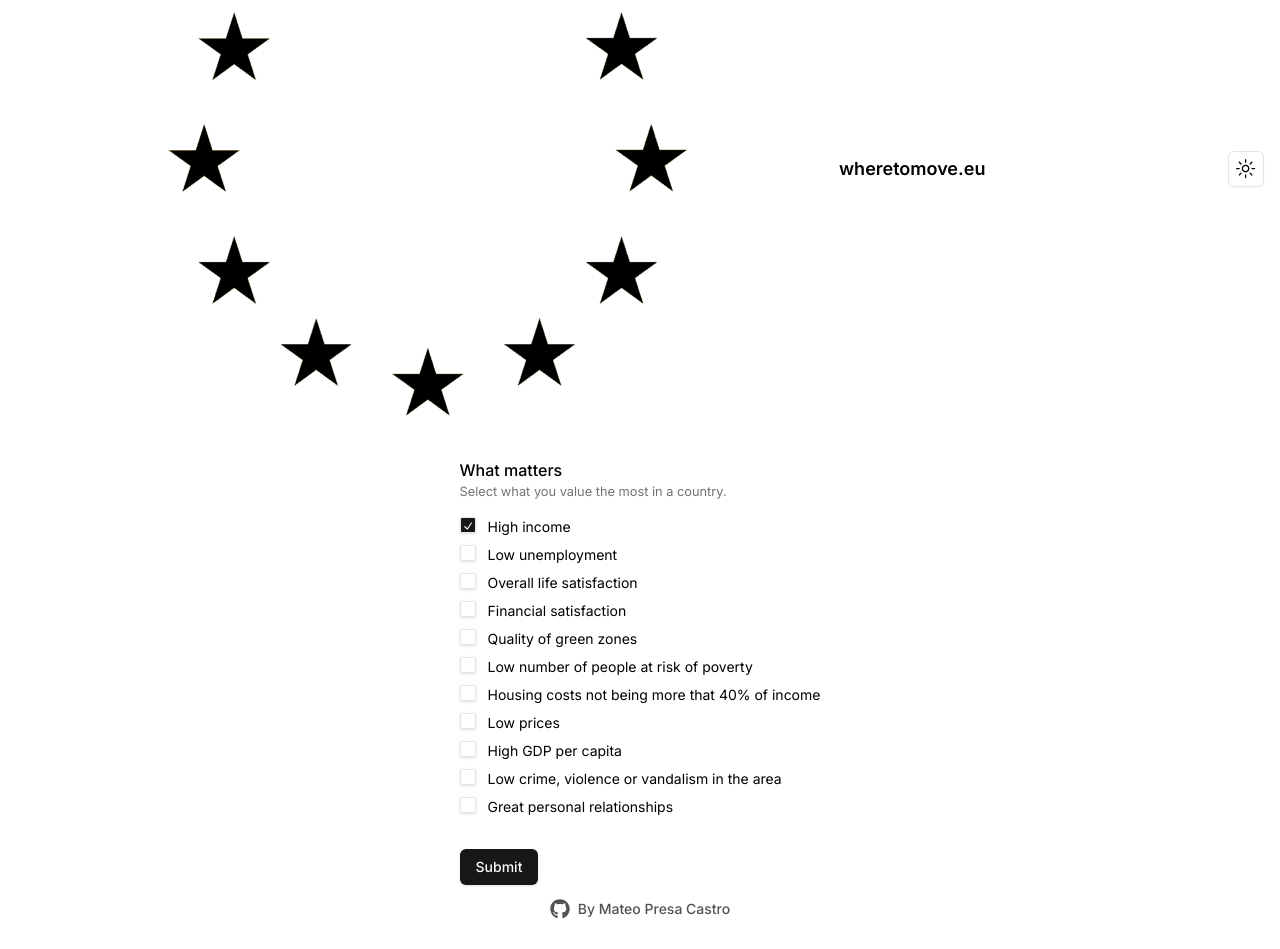
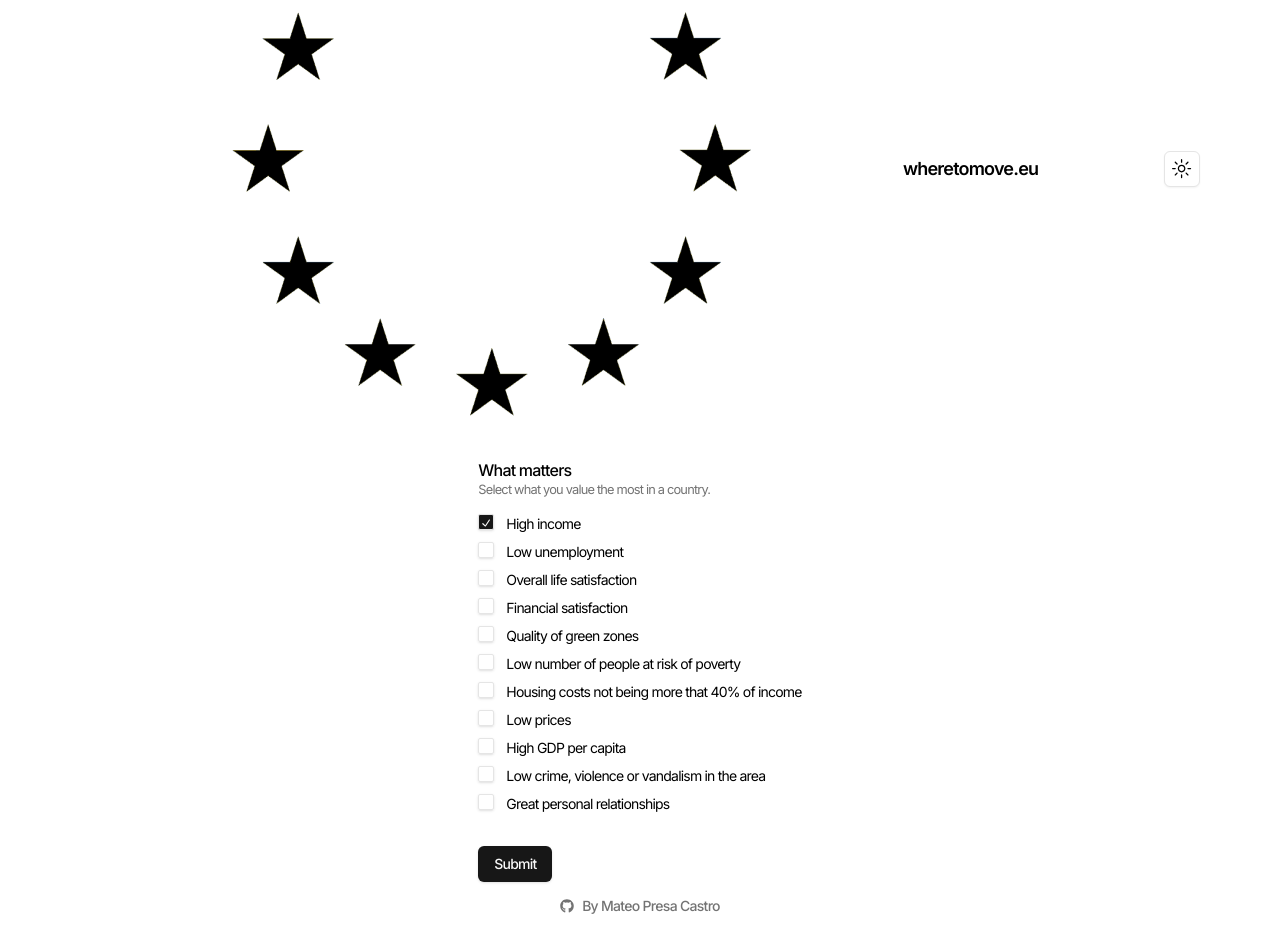
Before and after one commit to dynamic-calm/wheretomove.eu, a Next.js app: page /select in a window 1280 px wide. Shown: the part 120-1069 px from the top of the page. Built offline with nearby package versions, Linux system fonts and the light colour scheme.

Commit message:
results table

```diff
--- a/src/app/layout.tsx
+++ b/src/app/layout.tsx
@@ -1,8 +1,8 @@
 import "./globals.css";
 import { Inter as FontSans } from "next/font/google";
-import type { Metadata } from "next";
 import { SpeedInsights } from "@vercel/speed-insights/next";
 import { Analytics } from "@vercel/analytics/react";
+import type { Metadata } from "next";
 
 import { ThemeProvider } from "@/components/theme-provider";
 import { Toaster } from "@/components/ui/toaster";
@@ -29,7 +29,7 @@ export default function RootLayout({
     <html lang="en" className="scroll-smooth" suppressHydrationWarning>
       <body
         className={cn(
-          "bg-background flex min-h-screen flex-col overflow-x-hidden font-sans antialiased",
+          "bg-background flex min-h-screen flex-col overflow-x-hidden font-sans leading-tight tracking-tighter antialiased",
           fontSans.variable,
         )}
       >
--- a/src/app/page.tsx
+++ b/src/app/page.tsx
@@ -11,13 +11,13 @@ export default async function Home() {
 
   return (
     <div className="flex w-auto max-w-[22.5rem] flex-col items-center justify-between pt-10 md:max-w-[40rem]">
-      <div className="flex flex-col items-center justify-center gap-2 leading-tight tracking-tighter">
-        <h1 className="text-center text-3xl font-bold md:text-6xl">
+      <div className="flex flex-col items-center justify-center gap-2">
+        <h1 className="scroll-m-20 text-center text-4xl font-extrabold  lg:text-5xl">
           Where should I move?
         </h1>
-        <span className="max-w-[750px]text-lg text-neutral-500 sm:text-xl">
+        <p className="text-xl text-neutral-500">
           Discover your ideal country based on data.
-        </span>
+        </p>
         <Link href="/select" className="py-4">
           <Button>Get Started</Button>
         </Link>
@@ -28,8 +28,8 @@ export default async function Home() {
       >
         <DataTable columns={columns} data={data} />
       </div>
-      <div className="flex items-center justify-center pb-4 pt-6">
-        <p className="text-neutral-500 dark:text-neutral-300">
+      <div className="flex items-center justify-center">
+        <p className="text-neutral-500">
           Data powered by
         </p>
         <Link target="_blank" href="https://ec.europa.eu/eurostat">
--- a/src/components/footer.tsx
+++ b/src/components/footer.tsx
@@ -4,7 +4,7 @@ import { Button } from "./ui/button";
 
 export default function Footer() {
   return (
-    <footer className="flex h-10 items-center justify-center pt-6 pb-10">
+    <footer className="flex h-10 items-center justify-center pb-10 pt-6 ">
       <div className="flex w-96 max-w-2xl items-center justify-center text-xl">
         <Link
           target="_blank"
@@ -13,10 +13,10 @@ export default function Footer() {
           <Button
             variant="link"
             size="sm"
-            className="text-sm text-neutral-600 dark:text-neutral-600"
+            className="text-sm leading-tight tracking-tighter text-neutral-500"
           >
-            <FaGithub className="text-xl dark:text-neutral-500" />
-            <p className="pl-2">By Mateo Presa Castro</p>
+            <FaGithub className="text-x" />
+            <p className="pl-2 ">By Mateo Presa Castro</p>
           </Button>
         </Link>
       </div>
--- a/src/components/header.tsx
+++ b/src/components/header.tsx
@@ -7,9 +7,10 @@ import Link from "next/link";
 export default function Header() {
   return (
     <header className="sticky top-0 z-50 bg-white dark:bg-[#121212]">
-      <div className="flex w-screen items-center justify-between p-4 ">
+      <div className="mx-auto w-screen max-w-6xl">
+        <div className="flex items-center justify-between p-4">
           <Link href="/">
-          <div className="flex cursor-pointer items-center ">
+            <div className="flex cursor-pointer items-center">
               <Image
                 className="hidden w-auto dark:block"
                 src={euLight}
@@ -31,6 +32,7 @@ export default function Header() {
           </Link>
           <ModeToggle />
         </div>
+      </div>
     </header>
   );
 }
--- a/src/components/tables/full-data-columns.tsx
+++ b/src/components/tables/full-data-columns.tsx
@@ -8,7 +8,7 @@ import type { Country } from "@/lib/utils";
 export const columns: ColumnDef<Country>[] = [
   {
     accessorKey: "country",
-    header: "Country",
+    header: () => <p className="text-xs">Country</p>,
     enableHiding: false,
   },
   {
--- a/src/components/tables/results-columns.tsx
+++ b/src/components/tables/results-columns.tsx
@@ -8,13 +8,15 @@ type Result = ReturnType<typeof getScore>[number];
 
 export const columns: ColumnDef<Result>[] = [
   {
+    id: "position",
     accessorFn: (row) => row.position,
-    header: "Position",
+    header: () => <p className="text-xs">Position</p>,
     enableHiding: false,
   },
   {
+    id: "country",
     accessorKey: "country",
-    header: "Country",
+    header: () => <p className="text-xs">Country</p>,
     enableHiding: false,
   },
   {
--- a/src/components/tables/results.tsx
+++ b/src/components/tables/results.tsx
@@ -6,7 +6,7 @@ import { useState } from "react";
 import Link from "next/link";
 import { ArrowLeftIcon } from "@radix-ui/react-icons";
 import { columns } from "./results-columns";
-import { COUNTRIES_EMOJI_MAP } from "@/config";
+import { COUNTRIES_EMOJIS } from "@/config";
 
 export default function Results({
   scores,
@@ -27,24 +27,24 @@ export default function Results({
           <DataTable columns={columns} data={scores} />
           <div className="flex space-x-2">
             <Link href="/select">
-              <Button variant="secondary" className="mb-14">
+              <Button variant="outline" className="mb-14">
                 Try again <ArrowLeftIcon className="ml-2" />
               </Button>
             </Link>
             <Link href="/#all-data">
-              <Button variant="link" className="mb-14">
+              <Button variant="secondary" className="mb-14">
                 Check all data
               </Button>
             </Link>
           </div>
         </div>
       ) : (
-        <div className="flex flex-col items-center justify-center gap-2 leading-tight tracking-tighter ">
+        <div className="flex flex-col items-center justify-center gap-2">
           <p className="dark:text-neutral- text-xl text-neutral-500 dark:text-neutral-300">
             You should move to...
           </p>
           <p className="text-6xl font-bold">
-            {`${scores.at(0)?.country}!`}{" "}
+            {`${scores.at(0)?.country}! `}
             <span className="text-5xl">
               {COUNTRIES_EMOJIS.get(countryName!)}
             </span>
--- a/src/components/tables/table-header-sortable.tsx
+++ b/src/components/tables/table-header-sortable.tsx
@@ -1,6 +1,6 @@
 import { Column } from "@tanstack/react-table";
 import { Button } from "../ui/button";
-import { ArrowUpDown } from "lucide-react";
+import { CaretSortIcon } from "@radix-ui/react-icons";
 import type { Country } from "@/lib/utils";
 
 export default function HeaderSortable({
@@ -24,10 +24,10 @@ export default function HeaderSortable({
       <Button
         variant="ghost"
         onClick={() => column.toggleSorting(column.getIsSorted() === "asc")}
-        className="font-normal"
+        className="pl-3 text-xs font-normal"
       >
         {text}
-        <ArrowUpDown className="ml-1 h-3 w-3" />
+        <CaretSortIcon />
       </Button>
     </div>
   );
```
Lines whose indentation alone changed are shown as unchanged.
